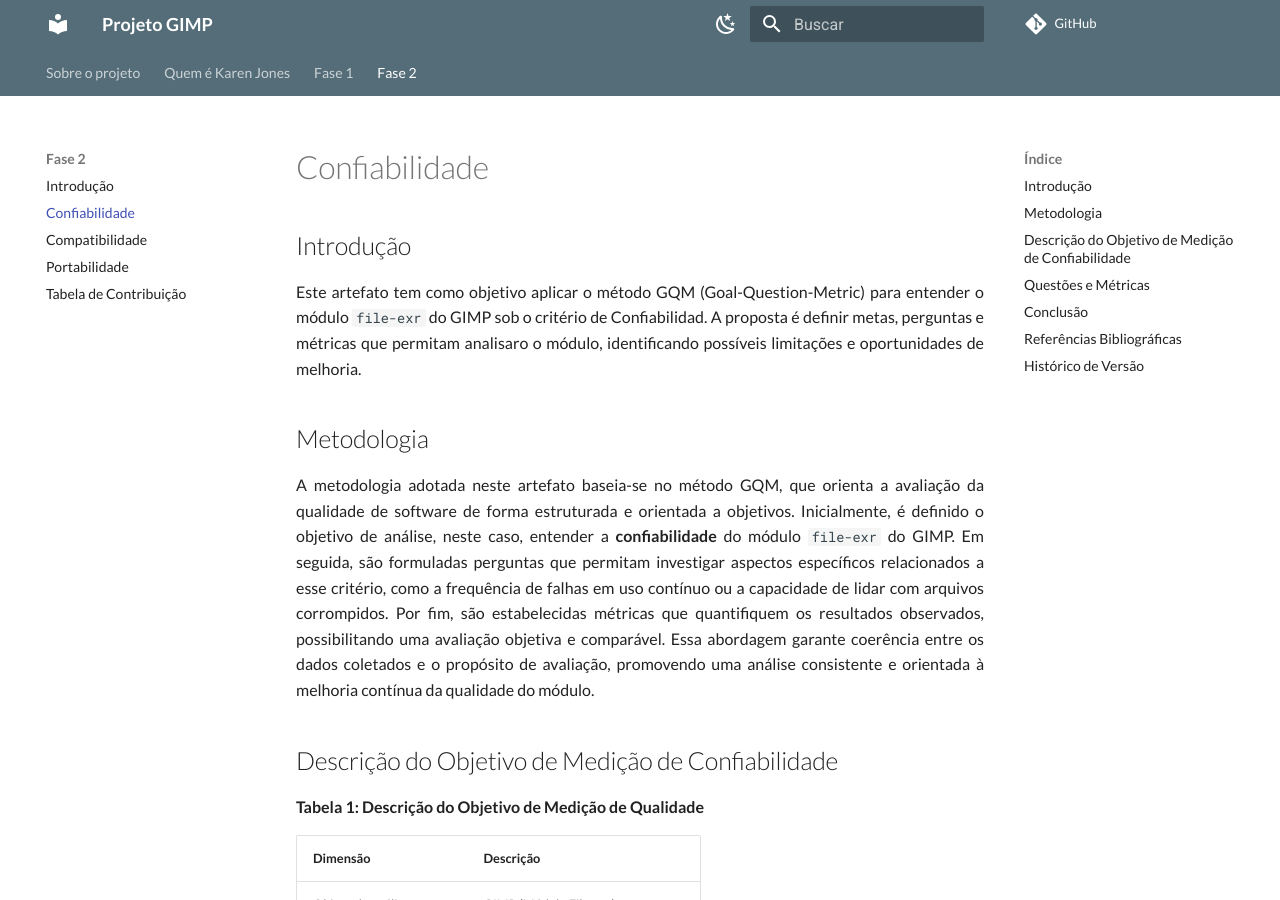
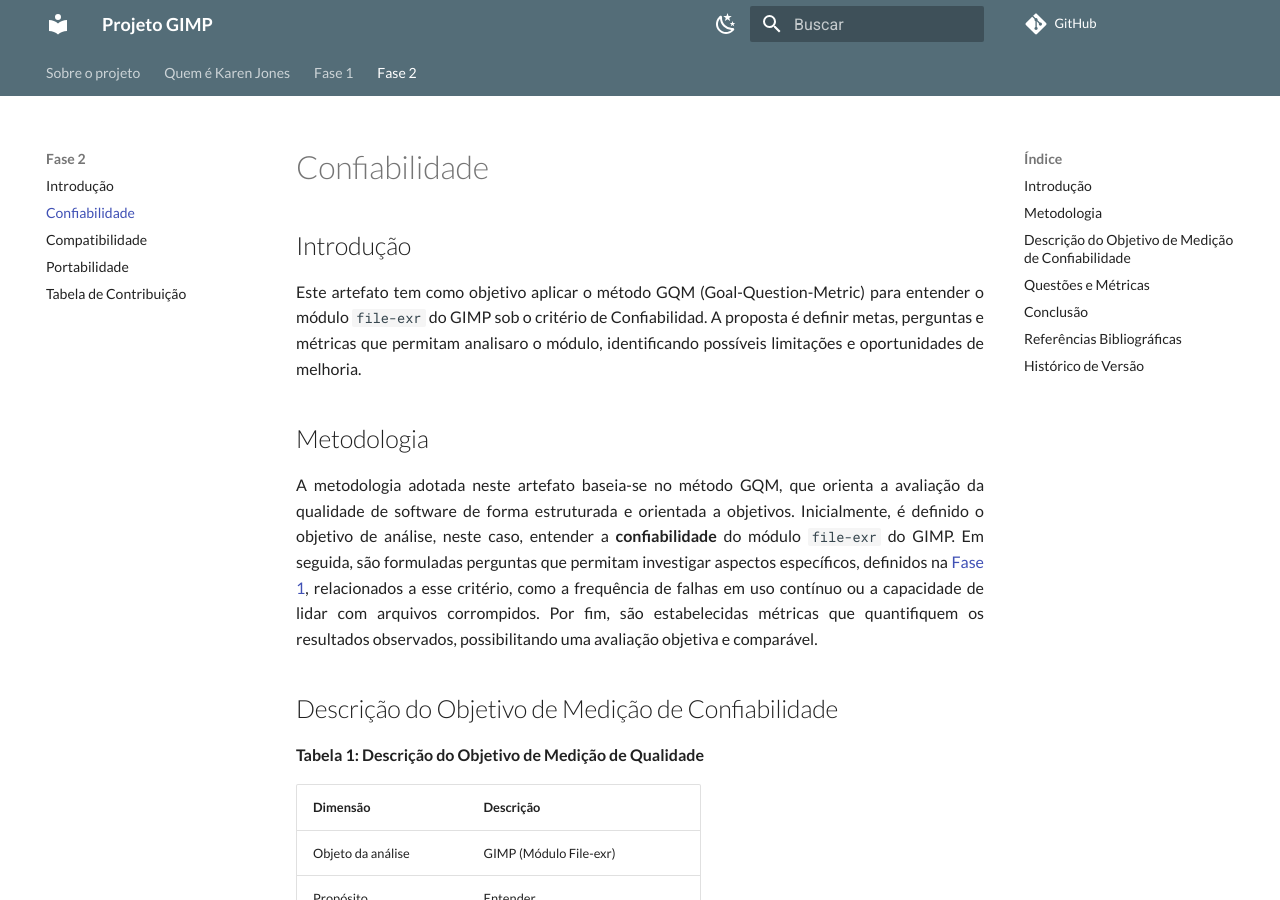
Before and after one commit to FCTE-Qualidade-de-Software-1/2025-2_T02_Karen_Jones, an MkDocs documentation site: the page built from docs/fase2/1-confiabilidade.md, in a window 1280 px wide and 900 px high. Built offline with MkDocs 1.6.1 and Material for MkDocs 9.7.7, drawn with Linux system fonts in a browser that asks for light colours; comment, search, counter and statistics services are not loaded.

Commit message:
adicao de hiperlink na introdução

```diff
--- a/docs/fase2/1-confiabilidade.md
+++ b/docs/fase2/1-confiabilidade.md
@@ -6,7 +6,7 @@ Este artefato tem como objetivo aplicar o método GQM (Goal-Question-Metric) par
 
 ## Metodologia
 
-A metodologia adotada neste artefato baseia-se no método GQM, que orienta a avaliação da qualidade de software de forma estruturada e orientada a objetivos. Inicialmente, é definido o objetivo de análise, neste caso, entender a **confiabilidade** do módulo `file-exr` do GIMP. Em seguida, são formuladas perguntas que permitam investigar aspectos específicos relacionados a esse critério, como a frequência de falhas em uso contínuo ou a capacidade de lidar com arquivos corrompidos. Por fim, são estabelecidas métricas que quantifiquem os resultados observados, possibilitando uma avaliação objetiva e comparável. Essa abordagem garante coerência entre os dados coletados e o propósito de avaliação, promovendo uma análise consistente e orientada à melhoria contínua da qualidade do módulo.
+A metodologia adotada neste artefato baseia-se no método GQM, que orienta a avaliação da qualidade de software de forma estruturada e orientada a objetivos. Inicialmente, é definido o objetivo de análise, neste caso, entender a **confiabilidade** do módulo `file-exr` do GIMP. Em seguida, são formuladas perguntas que permitam investigar aspectos específicos, definidos na [Fase 1](https://fcte-qualidade-de-software-1.github.io/2025-2_T02_Karen_Jones/fase1/5-modelo/#4-adaptacao-do-modelo), relacionados a esse critério, como a frequência de falhas em uso contínuo ou a capacidade de lidar com arquivos corrompidos. Por fim, são estabelecidas métricas que quantifiquem os resultados observados, possibilitando uma avaliação objetiva e comparável.
 
 ## Descrição do Objetivo de Medição de Confiabilidade
 
```
